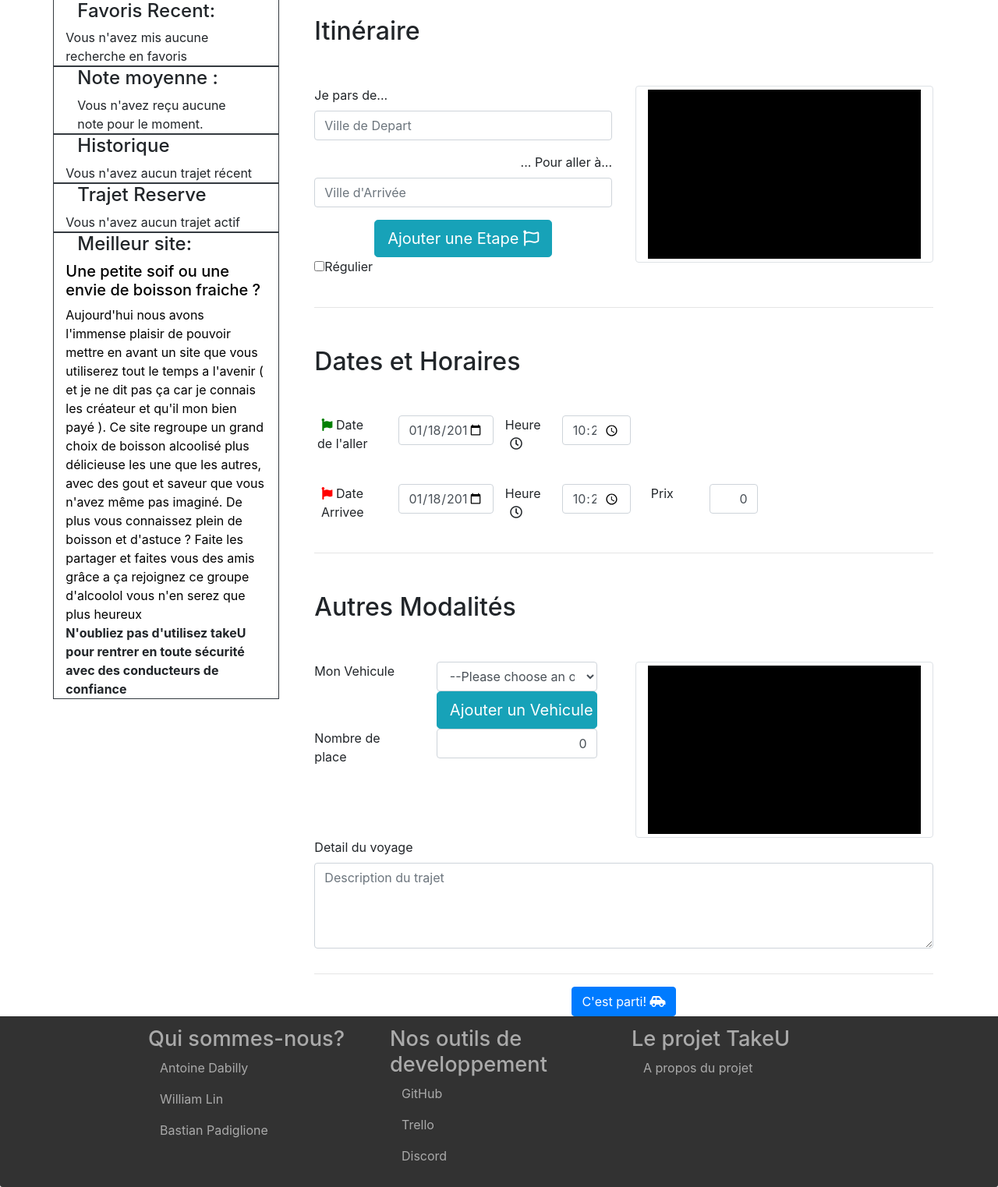
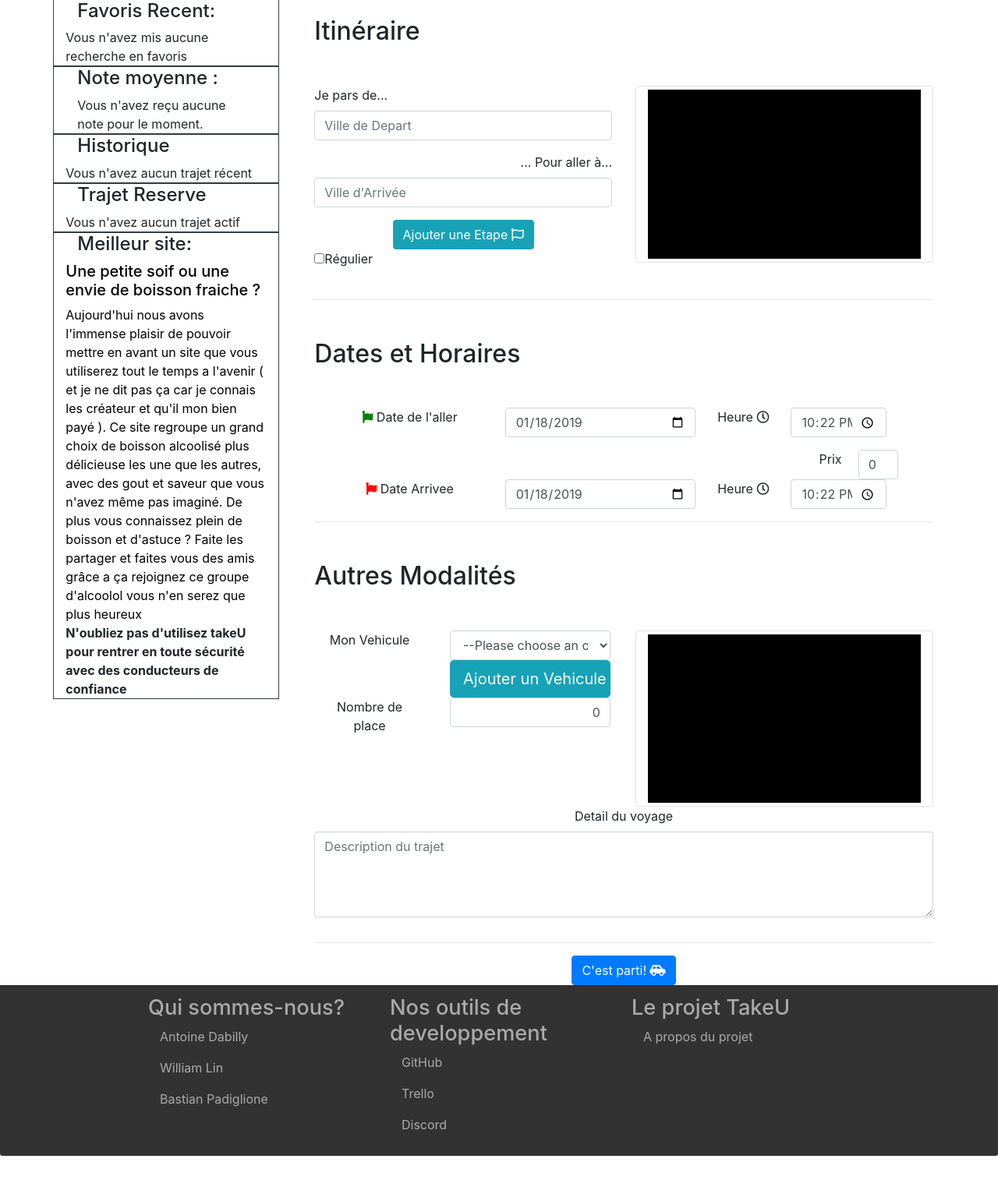
Before and after one commit to Maysho/CovoiturageProjetProgWeb, a PHP site: page /index.php?module=mod_trajet in a window 1280 px wide. Shown: the part 224-1747 px from the top of the page at 78% size. After the commit the page ends 1707 px from the top, so only its background shows below. Run offline with PHP 8.4, Linux system fonts and the light colour scheme; the visitor is signed in with stand-in values (Sample User, id 1); data that the repository does not hold is empty; some libraries are stand-ins or nearby versions.

Commit message:
Update vue_trajet.php

```diff
--- a/modules/mod_trajet/vue_trajet.php
+++ b/modules/mod_trajet/vue_trajet.php
@@ -13,13 +13,13 @@ class vue_Trajet extends VueGenerique{
 				date_default_timezone_set('Europe/Paris');
 				?>
 
-				<div class="col-md-12 text-center">
+				<div class="col-lg-12 text-center">
 					<div>
 						<h2>Je propose un Trajet <i class="fas fa-car"></i> </h2>
 						<div>
 							<h2 class="text-left">Itinéraire</h2>
-							<div class="row">
-								<div class="col-md-6">
+							<div class="row justify-content-center">
+								<div class="col-lg-6 col-md-8">
 									<div class="text-left form-group" id="departEtape">
 										<label for="depart">Je pars de... </label>
 										<input type="text"  name="depart" class="form-control ville" id="depart"  placeholder="Ville de Depart">
@@ -37,14 +37,14 @@ class vue_Trajet extends VueGenerique{
 										<label for="arrive">... Pour aller à...</label>
 										<input type="text" name="arrive" id="arrive" class="form-control ville"  placeholder="Ville d'Arrivée">
 									</div >
-									<button class="btn btn-info btn-lg" id="btnAjoutEtape" name="btnAjoutEtape">Ajouter une Etape <i class="far fa-flag"></i></button>
+									<button class="btn btn-info  btn-md" id="btnAjoutEtape" name="btnAjoutEtape">Ajouter une Etape <i class="far fa-flag"></i></button>
 
 									<div class="form-group text-left">
 										<label><input type="checkbox" name="regulier" id="regulier">Régulier</label>
 									</div>
 								</div>
-								<div class="col-md-6">
-									<img class="col-md-12 img-thumbnail" alt="Map de la France" src="photos/Black.png">
+								<div class="col-lg-6">
+									<img class="col-lg-12 img-thumbnail" alt="Map de la France" src="photos/Black.png">
 								</div>
 							</div>
 							<hr>
@@ -58,51 +58,59 @@ class vue_Trajet extends VueGenerique{
 				  					</div> -->
 				  				</div>
 
-				  				<div class="text-left form-group row justify-content-center justify-content-md-start"  id="DateHoraire" >
-				  					<div class="col-md-4 row form-group text-center">
-				  						<label class="col-md-5"><i style=" color: green;" class="fab fa-font-awesome-flag"></i> Date de l'aller </label>
-				  						<input class="offset-md-1 col-md-6 form-control" type="date" id="dateDepart" value="<?php echo date('Y-m-d') ?>">
-				  					</div>
-
-				  					<div class="col-md-3 row form-group text-center">
-				  						<label class="col-md-4">Heure <i class="far fa-clock"></i></label>
-				  						<input class="offset-md-2 col-md-6 form-control" type="time" id="heureDepart" value="<?php echo date('H:i') ?>">
+				  				<div class="form-group row col-md-8 col-lg-12 justify-content-center"  id="DateHoraire" >
+				  					<div class="col-lg-12">
+				  						<div class="row col-lg-12 px-0 container">
+					  						<div class="col-lg-8 row mx-0 px-0">
+						  						<label class="col-lg-6"><i style=" color: green;" class="fab fa-font-awesome-flag"></i> Date de l'aller </label>
+						  						<input class="form-control col-lg-6" type="date" id="dateDepart" value="<?php echo date('Y-m-d') ?>">
+					  						</div>
+					  						<div class="col-lg-4 row mx-0 px-0">
+						  						<label class="col-lg-6">Heure <i class="far fa-clock"></i></label>
+						  						<input class="form-control col-lg-6" type="time" id="heureDepart" value="<?php echo date('H:i') ?>">
+					  						</div>
+					  					</div>
 				  					</div>
 				  				</div>
 
-				  				<div class="text-left form-group justify-content-center justify-content-md-start" id="checkpoint" hidden>
-				  					<div class="form-group row checkpoint" id="checkpoint0" >
-				  						<div class="col-md-4 row form-group text-center">
-				  							<label class="col-md-5"><i class="fab fa-font-awesome-flag"></i> Date Etape </label>
-				  							<input type="date" class="offset-md-1 col-md-6 form-control" id="date0" value="<?php echo date('Y-m-d') ?>">
+				  				<div class="form-group row col-md-8 col-lg-12 justify-content-center" id="checkpoint" hidden>
+				  					<div id="checkpoint0" class="col-lg-12">
+					  					<div class="col-lg-2 row mx-0 px-0 ml-lg-auto">
+				  							<label class="col-lg-7">Prix</label>
+				  							<input class="form-control col-lg-5" id="prix0" value="0">
 				  						</div>
+					  					<div class="row col-lg-12 px-0 container">
+					  						<div class="col-lg-8 row mx-0 px-0">
+					  							<label class="col-lg-6"><i class="fab fa-font-awesome-flag"></i> Date Etape </label>
+					  							<input type="date" class="col-lg-6 form-control" id="date0" value="<?php echo date('Y-m-d') ?>">
+					  						</div>
 
-				  						<div class="col-md-3 row form-group text-center">
-				  							<label class="col-md-4">Heure <i class="far fa-clock"></i></label>
-				  							<input class="offset-md-2 col-md-6 form-control" type="time" id="heure0" value="<?php echo date('H:i') ?>">
-				  						</div>
-
-				  						<div class="col-md-4 row form-group text-center">
-				  							<label class="col-md-4">Prix</label>
-				  							<input class="offset-md-1 col-md-3 text-right form-control" id="prix0" value="0">
-				  						</div>
+					  						<div class="col-lg-4 row mx-0 px-0">
+					  							<label class="col-lg-6">Heure <i class="far fa-clock"></i></label>
+					  							<input class="col-lg-6 form-control" type="time" id="heure0" value="<?php echo date('H:i') ?>">
+					  						</div>
+					  					</div>
 				  					</div>
 				  				</div>
 
-				  				<div class="form-group text-left row justify-content-center justify-content-md-start">
-				  					<div class="col-md-4 row form-group text-center">
-				  						<label class="col-md-5"><i style=" color: red;" class="fab fa-font-awesome-flag"></i> Date Arrivee </label>
-				  						<input type="date" class="offset-md-1 col-md-6 form-control" id="dateArrivee" value="<?php echo date('Y-m-d') ?>">
-				  					</div>
+				  				<div class="form-group row col-md-8 col-lg-12 justify-content-center">
+				  					<div class="col-lg-12">
 
-				  					<div class="col-md-3 row form-group text-center">
-				  						<label class="col-md-4" >Heure <i class="far fa-clock"></i></label>
-				  						<input class="offset-md-2 col-md-6 form-control" type="time" id="heureArrivee" value="<?php echo date('H:i') ?>">
-				  					</div>
+				  						<div class="col-lg-2 row mx-0 px-0 ml-lg-auto">
+					  						<label class="col-lg-7">Prix</label>
+					  						<input class="form-control col-lg-5" id="prixArrivee" value="0">
+					  					</div>
+					  					<div class="row col-lg-12 px-0 container">
+						  					<div class="col-lg-8 row mx-0 px-0">
+						  						<label class="col-lg-6"><i style=" color: red;" class="fab fa-font-awesome-flag"></i> Date Arrivee </label>
+						  						<input type="date" class="col-lg-6 form-control" id="dateArrivee" value="<?php echo date('Y-m-d') ?>">
+						  					</div>
 
-				  					<div class="col-md-4 row form-group text-center">
-				  						<label class="col-md-4">Prix</label>
-				  						<input class="offset-md-1 col-md-3 text-right form-control" id="prixArrivee" value="0">
+						  					<div class="col-lg-4 row mx-0 px-0">
+						  						<label class="col-lg-6" >Heure <i class="far fa-clock"></i></label>
+						  						<input class="col-lg-6 form-control" type="time" id="heureArrivee" value="<?php echo date('H:i') ?>">
+						  					</div>
+					  					</div>
 				  					</div>
 				  				</div>
 
@@ -110,20 +118,20 @@ class vue_Trajet extends VueGenerique{
 				  					<label>Date du retour</label>
 				  						<input type="date" name="" value="">
 				  					<label>Heure</label>
-										<input class="col-md-2" type="time" name="soustrajet[][heure]" value="<?php echo date('h:i') ?>">
+										<input class="col-lg-2" type="time" name="soustrajet[][heure]" value="<?php echo date('h:i') ?>">
 				  					<label>prix</label>
-				  						<input class="col-md-1" name="prix" value="0"	>
+				  						<input class="col-lg-1" name="prix" value="0"	>
 				  					</div> -->
 				  					<hr>
 				  				</div>
 				  				<div>
 				  					<h2 class="text-left"> Autres Modalités	</h2>
 				  					<div class="row">
-				  						<div class="col-md-6">
+				  						<div class="col-lg-6">
 				  							<div class="text-left">
-				  								<div class="row">
-				  									<label class="col-md-4" for="idVehicule">Mon Vehicule</label>
-				  									<select class="offset-md-1 col-md-6 text-center form-control" id="idVehicule">
+				  								<div class="row justify-content-center text-center">
+				  									<label class="col-lg-4 col-md-8" for="idVehicule">Mon Vehicule</label>
+				  									<select class="offset-lg-1 col-lg-6 col-md-8 text-center form-control" id="idVehicule">
 				  										<?php if(empty($listeVehicule)) {
 				  										?>
 			  											<option class="voitureSelection" value="-1">--Please choose an option--</option>
@@ -140,9 +148,9 @@ class vue_Trajet extends VueGenerique{
 				  									</select>
 				  								</div>
 
-				  								<div class="row">
+				  								<div class="row justify-content-center text-center">
 				  									<!-- Trigger the modal with a button -->
-				  									<button type="button" class="offset-md-5 col-md-6  btn btn-info btn-lg" data-toggle="modal" data-target="#myModal">Ajouter un Vehicule <i class="fas fa-car"></i></button>
+				  									<button type="button" class="offset-lg-5 col-lg-6 col-md-8 btn btn-info btn-lg" data-toggle="modal" data-target="#myModal">Ajouter un Vehicule <i class="fas fa-car"></i></button>
 
 				  									<!-- Modal -->
 				  									<div aria-hidden="hidden" class="modal fade" id="myModal" role="dialog">
@@ -156,13 +164,13 @@ class vue_Trajet extends VueGenerique{
 
 				  												<div class="modal-body">
 				  													<h3 class="modal-title text-center">Votre nouveau Vehicule</h3>
-				  													<div class="row form-group offset-md-1">
-				  														<label class="col-md-5" for="immatriculation">Immatriculation</label>
-				  														<input class="col-md-5 form-control" type="text" id="immatriculation" placeholder="AA-000-AA">
+				  													<div class="row form-group offset-lg-1">
+				  														<label class="col-lg-5" for="immatriculation">Immatriculation</label>
+				  														<input class="col-lg-5 form-control" type="text" id="immatriculation" placeholder="AA-000-AA">
 				  													</div>
-				  													<div class="row offset-md-1">
-				  														<label class="col-md-5" for="critair">Crit'air</label>
-				  														<select class="col-md-5 form-control" id="critair">
+				  													<div class="row offset-lg-1">
+				  														<label class="col-lg-5" for="critair">Crit'air</label>
+				  														<select class="col-lg-5 form-control" id="critair">
 				  															<option value="0">Vert</option>
 				  															<option value="1">1</option>
 				  															<option value="2">2</option>
@@ -173,18 +181,18 @@ class vue_Trajet extends VueGenerique{
 				  														</select>
 				  													</div>
 
-				  													<div class="row offset-md-1">
-				  														<label class="col-md-2" for="hybride">Hybride</label>
-				  														<div class="row offset-md-5">
+				  													<div class="row offset-lg-1">
+				  														<label class="col-lg-2" for="hybride">Hybride</label>
+				  														<div class="row offset-lg-5">
 				  															<input type="checkbox" id="hybride" name="hybride">
 				  														</div>
 				  													</div>
 
-				  													<div class="row offset-md-1">
-				  														<label class="col-md-5" for="photoVehicule">Photo du Vehicule</label>
-				  														<img id="defaultThumb" class="col-md-5 thumb img-fluid"  src="photos/Black.png" alt="Photo du vehicule"/>
+				  													<div class="row offset-lg-1">
+				  														<label class="col-lg-5" for="photoVehicule">Photo du Vehicule</label>
+				  														<img id="defaultThumb" class="col-lg-5 thumb img-fluid"  src="photos/Black.png" alt="Photo du vehicule"/>
 				  														<input type="hidden" id="photoVehicule" name="MAX_FILE_SIZE" value="5000000" />
-				  														<input class="offset-md-5" type="file" id="photoCar" name="photoCar"/>
+				  														<input class="offset-lg-5" type="file" id="photoCar" name="photoCar"/>
 				  													</div>
 
 				  													<div class="text-center">
@@ -202,19 +210,19 @@ class vue_Trajet extends VueGenerique{
 				  								</div>
 
 
-				  								<div class="row">
-				  									<label class="col-md-4" for="placeTotale">Nombre de place</label>
-				  									<input class="offset-md-1 col-md-6 text-right form-control" type="text"  name="placeTotale"   id="placeTotale"  value="0">
+				  								<div class="row justify-content-center text-center">
+				  									<label class="col-lg-4 col-md-8" for="placeTotale">Nombre de place</label>
+				  									<input class="offset-lg-1 col-lg-6 col-md-8 text-right form-control" type="text"  name="placeTotale"   id="placeTotale"  value="0">
 				  								</div>
 				  							</div >
 				  						</div>
-				  						<div class="col-md-6">
-				  							<img class="col-md-12 img-thumbnail img-fluid" id="imgCar" alt="Voiture" src="photos/Black.png"/>
+				  						<div class="col-lg-6">
+				  							<img class="col-lg-12 img-thumbnail img-fluid" id="imgCar" alt="Voiture" src="photos/Black.png"/>
 				  						</div>
 				  					</div>
 				  					<div class="row">
-				  						<div class="col-md-12">
-				  							<div class="text-left form-group">
+				  						<div class="col-lg-12">
+				  							<div class="text-left form-group text-center">
 				  								<label for="descriptionTrajet">Detail du voyage</label>
 				  								<textarea class="form-control" name="descriptionTrajet" id="descriptionTrajet" rows="4"  placeholder="Description du trajet"></textarea>
 				  							</div>
@@ -235,13 +243,13 @@ class vue_Trajet extends VueGenerique{
 	public function afficheTrajet($value,$infoTrajet,$user,$idS,$tabSt,$tabCom,$estDansTrajet,$PrixAPayer,$villeDepartArrive,$trajetValide,$peutEtreValide,$trajetValidee,$nbPers,$personne,$idEtapeTrajet,$token)
 	{
 		if ($value>=1) {
-			echo "<div class='col-12'><div class='col-md-12'>";
+			echo "<div class='col-12'><div class='col-lg-12'>";
 		}
 		else
-			echo "<div class='col-12 row justify-content-center'> <div class='row col-md-6 justify-content-center'>";
+			echo "<div class='col-12 row justify-content-center'> <div class='row col-lg-6 justify-content-center'>";
 
 
-			echo "<div class='row col-md-12 justify-content-center'>";
+			echo "<div class='row col-lg-12 justify-content-center'>";
 		?>
 		<h1>Le trajet</h1>
 </div>
@@ -254,7 +262,7 @@ class vue_Trajet extends VueGenerique{
 
 
 			?>
-				<div class="col-md-6">
+				<div class="col-lg-6">
 					<div class="row descriptionTxt" >
 						<span>Depart</span>
 						<div class="mr-auto"></div>
@@ -294,7 +302,7 @@ class vue_Trajet extends VueGenerique{
 				</div>
 				<div class="col offset-2">
 					<div>
-						<img src="<?php echo empty($infoTrajet[7] )?'home.jpg':$infoTrajet[7];?>" alt="photoVehicule" class=" col-12" >
+						<img src="<?php echo empty($infoTrajet[7] )?'home.jpg':$infoTrajet[8];?>" alt="photoVehicule" class=" col-12" >
 					</div>
 					<div class="justify-content-center row">
 						<div class="col-12 justify-content-center row">
@@ -388,12 +396,12 @@ class vue_Trajet extends VueGenerique{
 			<div class='border border-dark col-12 row justify-content-between'>";
 		?>
 
-				<div class="col-md-2 col-4 row align-items-center">
+				<div class="col-lg-2 col-4 row align-items-center">
 					<?php $lien='?module=mod_profil&idprofil='.$infoTrajet[14].'&ongletprofil=profil'?>
 						<a href="<?php echo $lien; ?>"><img src="<?php echo empty($infoTrajet[8] )?'home.jpg':$infoTrajet[8];  ?>" class="img-fluid" ></a>
 
 				</div>
-				<div class="col-8 col-md-10">
+				<div class="col-8 col-lg-10">
 					<div class="row descriptionTxt" >
 						<span><?php echo $infoTrajet[9]." "; echo $infoTrajet[10];?></span>
 					</div>
@@ -555,18 +563,18 @@ class vue_Trajet extends VueGenerique{
 				for ($i=0; $i < count($tabCom); $i++) {
 					$href = '?module=mod_profil&idprofil='.$tabCom[$i]['idAuteur'].'&ongletprofil=profil';
 ?>				<div class="row col-12" >
-				<div class="col-3 col-md-2 offset-md-1 " style="display: inline-block;">
+				<div class="col-3 col-lg-2 offset-lg-1 " style="display: inline-block;">
 					<a href="<?php echo $href ;?>"> <img src="home.jpg" class="img-fluid"></a>
 					<label class="">note : <?php echo $tabCom[$i]['note']; ?></label>
 				</div>
 				<?php if ($tabCom[$i]['idAuteur']!=$value) {
 
 				?>
-				<div class="col-8 col-md-9">
+				<div class="col-8 col-lg-9">
 					<span><?php echo $tabCom[$i]['description']; ?></span>
 				</div>
 				<?php } else{?>
-				<div class="col-7 col-md-8">
+				<div class="col-7 col-lg-8">
 					<span><?php echo $tabCom[$i]['description']; ?></span>
 				</div>
 				<div class="col-1">
@@ -590,19 +598,19 @@ class vue_Trajet extends VueGenerique{
 	   		?>
 				<form method="POST" action="" id="formCommentairePageTrajet" class="row col-12">
 
-				<div class="col-3 col-md-2 offset-md-1">
+				<div class="col-3 col-lg-2 offset-lg-1">
 					<img src="home.jpg" class="img-fluid">
 				</div>
 
-				<div class="col-8 col-md-9">
+				<div class="col-8 col-lg-9">
 					<textarea type="textarea" class="col" form="formCommentairePageTrajet" name="commentaire" id="contenuCom"style="resize: none;"> </textarea>
 				</div>
-				<div class="col-3 col-md-3 offset-md-1">
+				<div class="col-3 col-lg-3 offset-lg-1">
 					<label  for="note">note:</label>
-					<input class ="col-12 col-md-6" type="text" id="note" name="note">
+					<input class ="col-12 col-lg-6" type="text" id="note" name="note">
 				</div>
 				<input type="hidden" name="idTrajet" value="<?php echo $infoTrajet['13']  ?>">
-				<div class="col-md-3 col-6 offset-md-9 offset-7">
+				<div class="col-lg-3 col-6 offset-lg-9 offset-7">
 					<input type="submit" class="col" name="submit">
 				</div>
 				</form>
```
